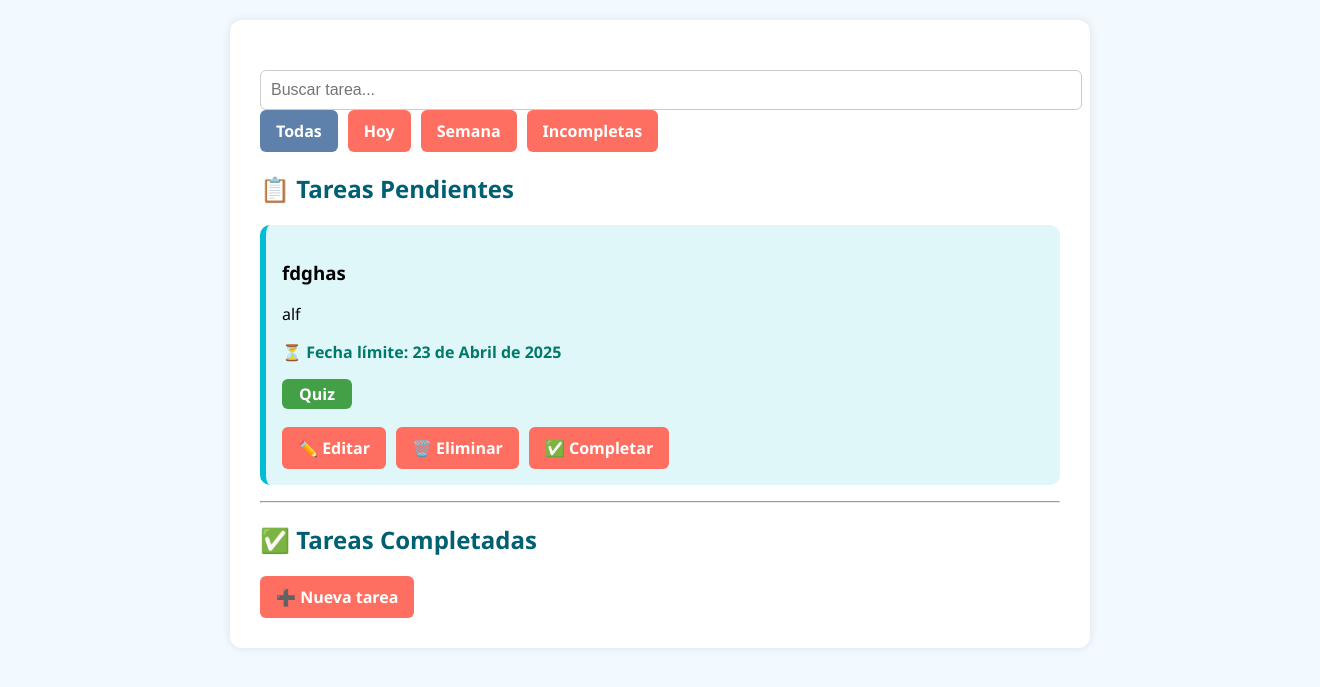
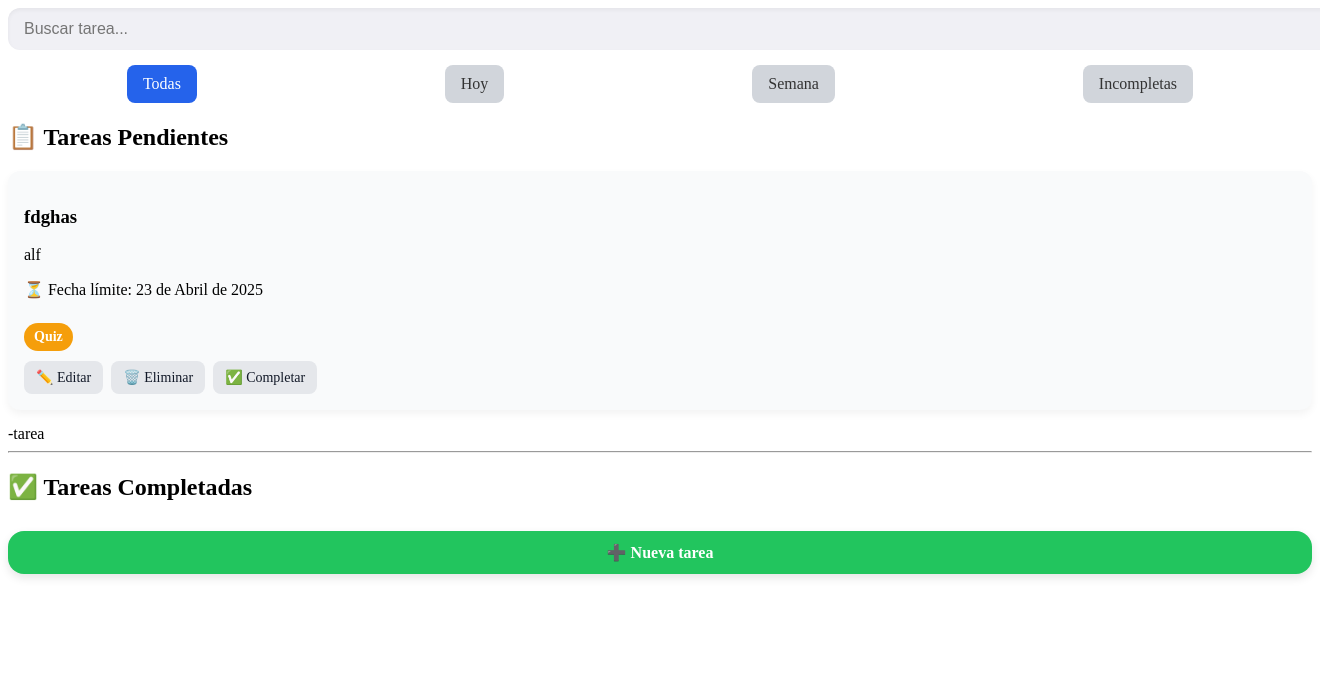
Before and after one commit to CamilaTorres1035/organizador, a Django app: page / in a window 1320 px wide; the page is wider, and only the part inside the window is pictured. Shown: the top 687 px of that part. Run offline with Django 5.2, Linux system fonts and the light colour scheme; data comes from the database, SQL or seed files in the repository.

Commit message:
Improve UI styles and templates
- Updated estilos.css for better styling.
- Enhanced base.html structure.
- Improved completar.html for task completion.
- Refined editar.html for editing tasks.
- Updated eliminar_confirmar.html for deletion confirmation.
- Enhanced lista.html for task listing.
- Improved registrar.html for user registration.

```diff
--- a/tareas/static/tareas/estilos.css
+++ b/tareas/static/tareas/estilos.css
@@ -1,144 +1,208 @@
-body {
-    font-family: 'Segoe UI', sans-serif;
-    background-color: #f2f9ff;
-    margin: 0;
+.contenedor-app {
+    max-width: 420px;       /* Como una pantalla de móvil */
+    margin: 20px auto;
     padding: 20px;
-    overflow-x: hidden;
+    background-color: #ffffff;
+    border-radius: 16px;
+    box-shadow: 0 4px 12px rgba(0, 0, 0, 0.1);
+    min-height: 90vh;
 }
 
-h1, h2 {
-    color: #005f73;
+/* --- Buscador --- */
+.busqueda {
+    width: 100%;
+    padding: 12px 16px;
+    margin-bottom: 15px;
+    border: none;
+    border-radius: 12px;
+    background: #f0f0f5;
+    font-size: 16px;
+    box-shadow: inset 0 2px 4px rgba(0,0,0,0.05);
 }
 
-.container {
-    width: 90%;
-    max-width: 800px;
-    margin: auto;
-    background-color: white;
-    padding: 30px;
-    border-radius: 12px;
-    box-shadow: 0 0 10px rgba(0,0,0,0.1);
+  /* --- Filtros --- */
+.filtros {
+    display: flex;
+    flex-wrap: wrap;
+    gap: 10px;
+    margin-bottom: 20px;
+    justify-content: space-around;
 }
 
+.btn-filtro {
+    padding: 10px 16px;
+    background-color: #d1d5db;
+    color: #333;
+    border: none;
+    border-radius: 8px;
+    text-decoration: none;
+    font-weight: 500;
+    transition: background 0.3s ease;
+}
+
+.btn-filtro:hover {
+    background-color: #9ca3af;
+}
+
+.btn-filtro.activo {
+    background-color: #2563eb;
+    color: white;
+}
+
+  /* --- Tarjetas de tarea --- */
 .tarjeta-tarea {
-    background-color: #e0f7fa;
-    border-left: 6px solid #00bcd4;
+    background-color: #f9fafb;
+    border-radius: 12px;
     padding: 16px;
-    margin-bottom: 16px;
-    border-radius: 10px;
+    margin-bottom: 15px;
+    box-shadow: 0 4px 8px rgba(0,0,0,0.05);
+    transition: transform 0.2s ease;
+}
+
+.tarjeta-tarea:hover {
+    transform: scale(1.01);
+}
+
+.tarjeta-tarea.completada {
+    background-color: #e0f2f1;
+    text-decoration: line-through;
+}
+
+/* --- Etiquetas de tipo --- */
+.tipo-tarea {
+    margin-top: 8px;
+    padding: 6px 10px;
+    font-size: 14px;
+    display: inline-block;
+    border-radius: 20px;
+    font-weight: bold;
+    color: white;
+}
+
+.tipo-P {
+    background-color: #3b82f6; /* Azul */
+}
+
+.tipo-Q {
+    background-color: #f59e0b; /* Naranja */
+}
+
+.tipo-T {
+    background-color: #10b981; /* Verde */
+}
+
+
+  /* --- Botones dentro de tareas --- */
+.botones-tarea {
+    margin-top: 10px;
+    display: flex;
+    flex-wrap: wrap;
+    gap: 8px;
+}
+
+.btn-tarea {
+    padding: 8px 12px;
+    background-color: #e5e7eb;
+    color: #111827;
+    border-radius: 8px;
+    text-decoration: none;
+    font-size: 14px;
+    transition: background 0.3s ease;
+}
+
+.btn-tarea:hover {
+    background-color: #d1d5db;
+}
+
+  /* --- Botón agregar tarea --- */
+.btn-agregar {
+    display: block;
+    text-align: center;
+    margin: 30px auto 0;
+    padding: 12px 20px;
+    background-color: #22c55e;
+    color: white;
+    font-weight: bold;
+    border-radius: 16px;
+    font-size: 16px;
+    text-decoration: none;
+    box-shadow: 0 4px 10px rgba(0,0,0,0.1);
+    transition: background 0.3s ease;
+}
+
+.btn-agregar:hover {
+    background-color: #16a34a;
+}
+
+.formulario {
+    background: #fff;
+    padding: 20px;
+    border-radius: 20px;
+    box-shadow: 0 10px 20px rgba(0, 0, 0, 0.1);
+    max-width: 500px;
+    margin: auto;
+    display: flex;
+    flex-direction: column;
+    gap: 16px;
+    font-family: 'Segoe UI', sans-serif;
+}
+
+.formulario label {
+    font-weight: bold;
+    margin-bottom: 4px;
+    display: block;
+}
+
+.formulario input[type="text"],
+.formulario textarea,
+.formulario select,
+.formulario input[type="date"] {
+    width: 100%;
+    padding: 10px;
+    border: 2px solid #ddd;
+    border-radius: 12px;
+    font-size: 16px;
+    transition: 0.2s ease;
+}
+
+.formulario input:focus,
+.formulario textarea:focus,
+.formulario select:focus {
+    border-color: #6366f1;
+    outline: none;
+}
+
+.btn-guardar {
+    background-color: #22c55e;
+    color: white;
+    padding: 12px;
+    border: none;
+    border-radius: 12px;
+    font-size: 16px;
+    font-weight: bold;
+    cursor: pointer;
     transition: background-color 0.3s ease;
 }
 
-.tarjeta-tarea:hover {
-    background-color: #b2ebf2;
+.btn-guardar:hover {
+    background-color: #16a34a;
 }
 
-.completada {
-    background-color: #d3f9d8;
-    border-left: 6px solid #2e7d32;
-    opacity: 0.8;
-}
-
-
-.fecha {
-    color: #00796b;
+.btn-volver {
+    background-color: #6366f1;
+    color: white;
+    padding: 12px;
+    text-align: center;
+    text-decoration: none;
+    border-radius: 12px;
     font-weight: bold;
-}
-
-.btn {
-    text-decoration: none;
-    background-color: #ff6f61;
-    color: white;
-    padding: 10px 16px;
-    border: none;
-    border-radius: 6px;
-    cursor: pointer;
-    font-weight: bold;
-    display: inline-block;
-    transition: background-color 0.3s ease;
-}
-
-.btn:hover {
-    background-color: #ff3d2e;
-}
-
-.btn.cancelar {
-    background-color: #b0bec5;
-}
-
-.btn.cancelar:hover {
-    background-color: #90a4ae;
-}
-
-.botones {
-    display: flex;
-    gap: 10px;
-    margin-top: 10px;
-    flex-wrap: wrap;
-}
-
-/* FORMULARIO */
-
-form {
-    display: flex;
-    flex-direction: column;
-    gap: 15px;
-    margin-top: 20px;
-}
-
-form input[type="text"],
-form input[type="date"],
-form textarea,
-form select {
-    padding: 10px;
-    border: 1px solid #ccc;
-    border-radius: 6px;
-    font-size: 16px;
-    width: 100%;
-}
-
-form button {
-    align-self: start;
-}
-
-/* MENSAJE VACÍO */
-p {
     font-size: 16px;
 }
 
-.tipo-tarea {
-    width: 50px;
-    padding: 4px 10px;
-    border-radius: 6px;
-    color: white;
-    text-align: center;
-    font-weight: bold;
-    display: inline-block;
-    margin-bottom: 8px;
+.btn-volver.cancelar {
+    background-color: #ef4444;
 }
 
-.tipo-T {
-    background-color: #2196f3;
+.btn-volver.cancelar:hover {
+    background-color: #dc2626;
 }
-
-.tipo-P {
-    background-color: #e53935;
-}
-
-.tipo-Q {
-    background-color: #43a047;
-}
-
-.filtros {
-    margin-bottom: 20px;
-    display: flex;
-    gap: 10px;
-    flex-wrap: wrap;
-}
-
-.activo {
-    background-color: #5e81ac;
-    color: white;
-    font-weight: bold;
-    border-radius: 6px;
-}
--- a/tareas/templates/tareas/base.html
+++ b/tareas/templates/tareas/base.html
@@ -7,7 +7,7 @@
     <link rel="stylesheet" href="{% static 'tareas/estilos.css' %}">
 </head>
 <body>
-    <div class="container">
+    <div class="container-app">
         {% block content %}{% endblock %}
     </div>
 </body>
--- a/tareas/templates/tareas/completar.html
+++ b/tareas/templates/tareas/completar.html
@@ -16,7 +16,7 @@
 
     <form method="post">
         {% csrf_token %}
-        <button type="submit" class="btn">✅ Sí, completar</button>
-        <a href="{% url 'lista_tareas' %}" class="btn cancelar">❌ No, volver</a>
+        <button type="submit" class="btn-guardar">✅ Sí, completar</button>
+        <a href="{% url 'lista_tareas' %}" class="btn-volver cancelar">❌ No, volver</a>
     </form>
 {% endblock content %}
--- a/tareas/templates/tareas/editar.html
+++ b/tareas/templates/tareas/editar.html
@@ -11,7 +11,7 @@
     <form method="post">
         {% csrf_token %}
         {{ form.as_p }}
-        <button type="submit" class="btn">💾 Guardar cambios</button>
-        <a href="{% url 'lista_tareas' %}" class="btn cancelar">❌ Cancelar</a>
+        <button type="submit" class="btn-guardar">💾 Guardar cambios</button>
+        <a href="{% url 'lista_tareas' %}" class="btn-volver cancelar">❌ Cancelar</a>
     </form>
 {% endblock content %}
--- a/tareas/templates/tareas/eliminar_confirmar.html
+++ b/tareas/templates/tareas/eliminar_confirmar.html
@@ -16,7 +16,7 @@
 
     <form method="post">
         {% csrf_token %}
-        <button type="submit" class="btn eliminar">✅ Sí, eliminar</button>
-        <a href="{% url 'lista_tareas' %}" class="btn cancelar">❌ No, volver</a>
+        <button type="submit" class="btn-guardar eliminar">✅ Sí, eliminar</button>
+        <a href="{% url 'lista_tareas' %}" class="btn-volver cancelar">❌ No, volver</a>
     </form>
 {% endblock content %}
--- a/tareas/templates/tareas/lista.html
+++ b/tareas/templates/tareas/lista.html
@@ -7,18 +7,16 @@
 
 
 {% block content %}
-
 <form method="get">
-    <input type="text" name="busqueda" placeholder="Buscar tarea..." value="{{ request.GET.busqueda }}">
+    <input class="busqueda" type="text" name="busqueda" placeholder="Buscar tarea..." value="{{ request.GET.busqueda }}">
     <input type="hidden" name="filtro" value="{{ filtro }}">
 </form>
 
 <div class="filtros">
-    <a href="?filtro=todas" class="btn {% if not filtro %}activo{% endif %}">Todas</a>
-<a href="?filtro=hoy" class="btn {% if filtro == 'hoy' %}activo{% endif %}">Hoy</a>
-<a href="?filtro=semana" class="btn {% if filtro == 'semana' %}activo{% endif %}">Semana</a>
-<a href="?filtro=incompleto" class="btn {% if filtro == 'incompleto' %}activo{% endif %}">Incompletas</a>
-
+    <a href="?filtro=todas" class="btn-filtro {% if not filtro %}activo{% endif %}">Todas</a>
+    <a href="?filtro=hoy" class="btn-filtro {% if filtro == 'hoy' %}activo{% endif %}">Hoy</a>
+    <a href="?filtro=semana" class="btn-filtro {% if filtro == 'semana' %}activo{% endif %}">Semana</a>
+    <a href="?filtro=incompleto" class="btn-filtro {% if filtro == 'incompleto' %}activo{% endif %}">Incompletas</a>
 </div>
 
 <h2>📋 Tareas Pendientes</h2>
@@ -31,13 +29,13 @@
                 <div class="tipo-tarea tipo-{{ tarea.tipo }}">
                     {{ tarea.get_tipo_display }}
                 </div>
-            <div class="botones">
-                <a href="{% url 'editar_tarea' tarea.id %}" class="btn">✏️ Editar</a>
-                <a href="{% url 'eliminar_tarea' tarea.id %}" class="btn">🗑️ Eliminar</a>
-                <a href="{% url 'marcar_completada' tarea.id %}" class="btn">✅ Completar</a>
+                <div class="botones-tarea">
+                    <a href="{% url 'editar_tarea' tarea.id %}" class="btn-tarea">✏️ Editar</a>
+                    <a href="{% url 'eliminar_tarea' tarea.id %}" class="btn-tarea">🗑️ Eliminar</a>
+                    <a href="{% url 'marcar_completada' tarea.id %}" class="btn-tarea">✅ Completar</a>
                 </div>
             </div>
-    {% endif %}
+        {% endif %}-tarea
     {% empty %}
         <p>No hay tareas pendientes.</p>
     {% endfor %}
@@ -55,13 +53,13 @@
                 {{ tarea.get_tipo_display }}
             </div>
             <p><strong>Completada</strong></p>
-            <a href="{% url 'eliminar_tarea' tarea.id %}" class="btn">🗑️ Eliminar</a>
+            <a href="{% url 'eliminar_tarea' tarea.id %}" class="btn-tarea">🗑️ Eliminar</a>
     </div>
     {% endif %}
     {% empty %}
         <p>No hay tareas completadas.</p>
     {% endfor %}
 
-<a href="{% url 'registrar_tarea' %}" class="btn">➕ Nueva tarea</a>
+<a href="{% url 'registrar_tarea' %}" class="btn-agregar">➕ Nueva tarea</a>
 
 {% endblock content %}
--- a/tareas/templates/tareas/registrar.html
+++ b/tareas/templates/tareas/registrar.html
@@ -11,7 +11,7 @@
     <form method="post" class="formulario">
         {% csrf_token %}
         {{ form.as_p }}
-        <button type="submit" class="btn">💾 Guardar</button>
-        <a href="{% url 'lista_tareas' %}" class="btn cancelar">↩️ Volver a la lista</a>
+        <button type="submit" class="btn-guardar">💾 Guardar</button>
+        <a href="{% url 'lista_tareas' %}" class="btn-volver cancelar">↩️ Volver a la lista</a>
     </form>
 {% endblock content %}
```
Lines whose indentation alone changed are shown as unchanged.
